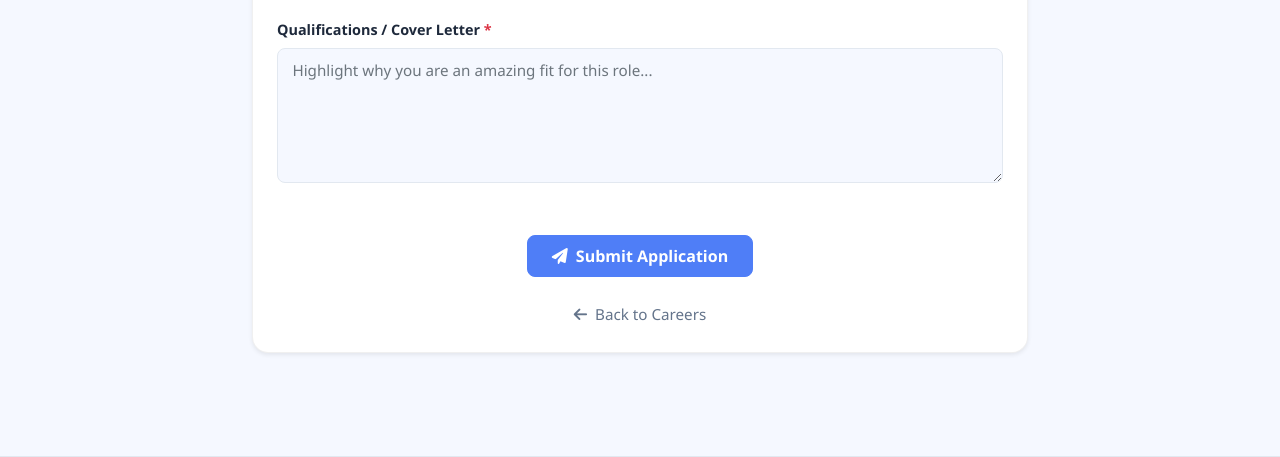
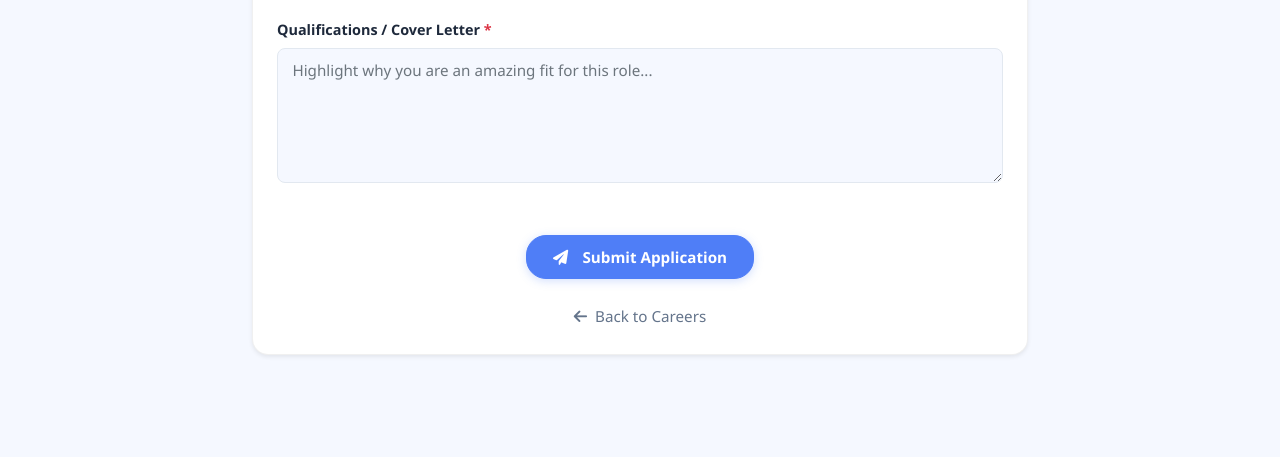
Before and after one commit to jacksonmongbam123/1013AEORL22, a Node server app: template views/apply.ejs in a window 1280 px wide. Shown: the part 1581-2038 px from the top of the page. Run offline with Node 20, Linux system fonts and the light colour scheme; the template is opened without the code that fills it, so the values that code supplies are empty; some libraries are stand-ins or nearby versions.

Commit message:
Update Submit Application button to use the pill-style button matching other action buttons

```diff
--- a/views/apply.ejs
+++ b/views/apply.ejs
@@ -122,7 +122,7 @@
 
             <!-- SUBMIT ACTION -->
             <div class="pt-2 text-center">
-                <button class="btn btn-primary postbutton px-4 py-2" type="submit" style="font-weight: 600; font-size: 1rem; border-radius: 8px;">
+                <button class="btn btn-admin-style postbutton" type="submit">
                     <i class="fa-solid fa-paper-plane me-2"></i>Submit Application
                 </button>
             </div>
```
